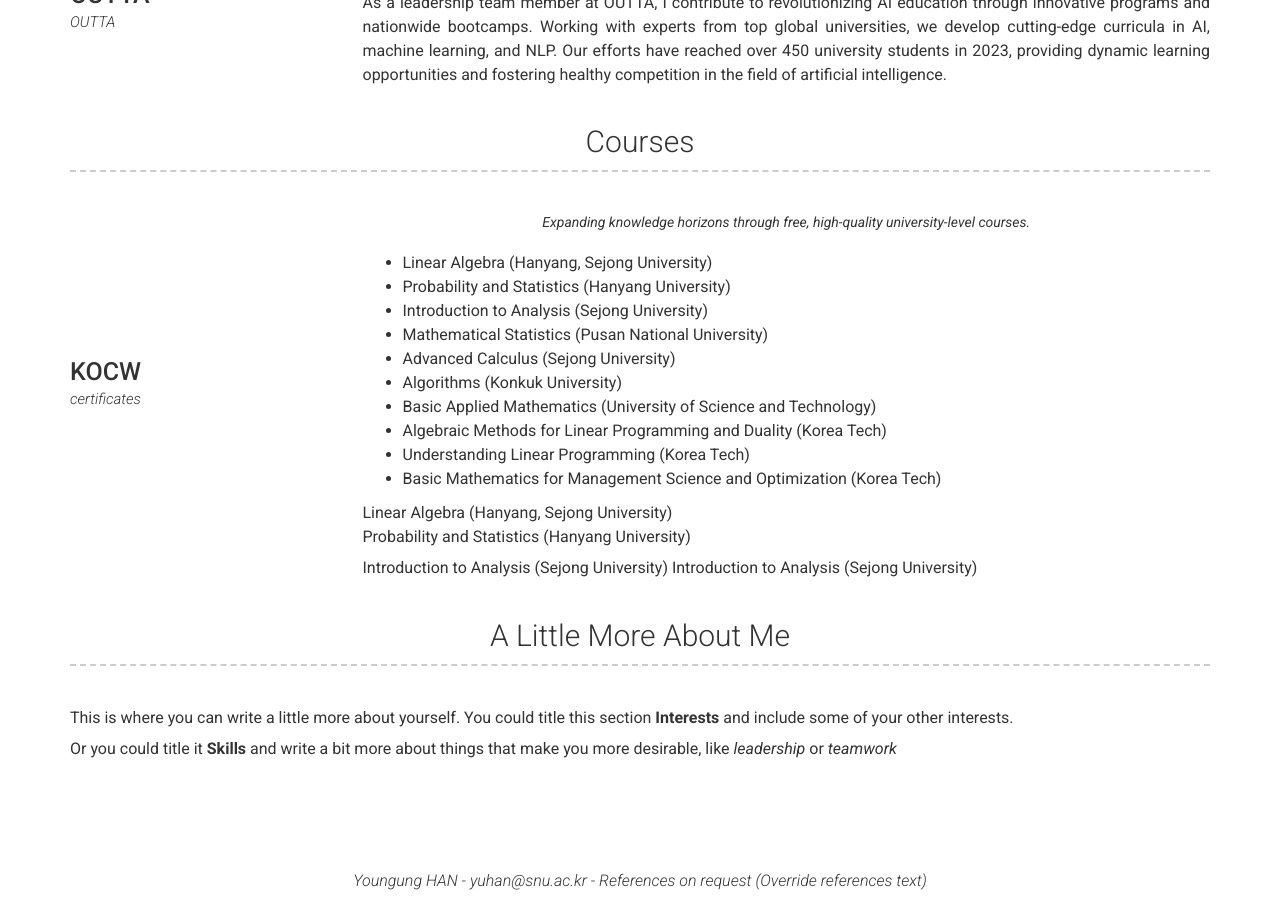
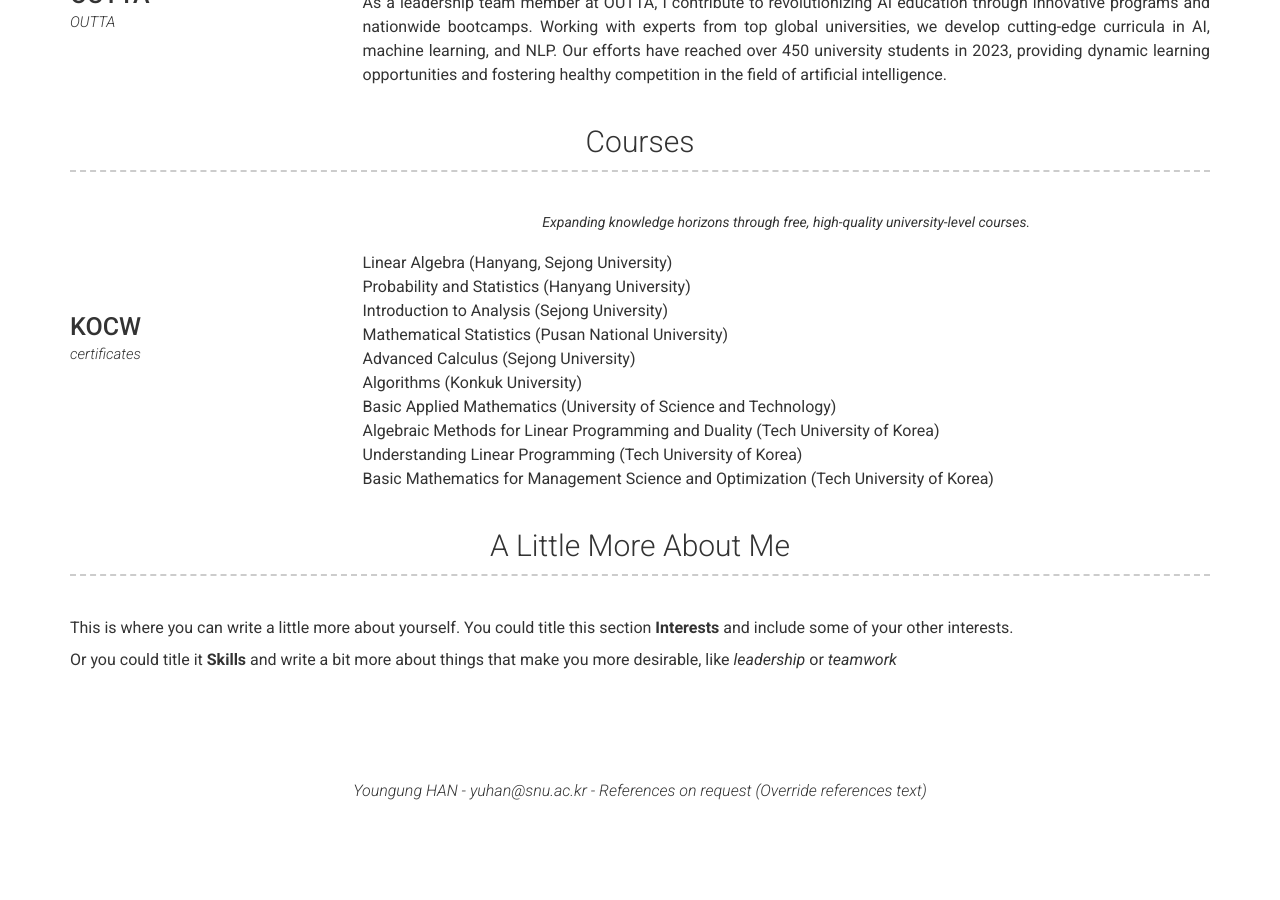
Before and after one commit to youngunghan/yuhan.github.io, a Jekyll site: the page built from index.md, in a window 1280 px wide and 900 px high, scrolled down 2930 px. Built offline with Jekyll 4.4.1, drawn with Linux system fonts in a browser that asks for light colours; nearby versions of some CDN libraries; after the commit the page ends 3741 px from its top, so only the background shows below that.

Commit message:
cv add v1.1

```diff
--- a/_config.yml
+++ b/_config.yml
@@ -190,23 +190,16 @@ content:
         quote: >
           Expanding knowledge horizons through free, high-quality university-level courses.
         description: | # this will include new lines to allow paragraphs
-          - Linear Algebra (Hanyang, Sejong University)
-          - Probability and Statistics (Hanyang University)
-          - Introduction to Analysis (Sejong University)
-          - Mathematical Statistics (Pusan National University)
-          - Advanced Calculus (Sejong University)
-          - Algorithms (Konkuk University)
-          - Basic Applied Mathematics (University of Science and Technology)
-          - Algebraic Methods for Linear Programming and Duality (Korea Tech)
-          - Understanding Linear Programming (Korea Tech)
-          - Basic Mathematics for Management Science and Optimization (Korea Tech)
-
           Linear Algebra (Hanyang, Sejong University) <br/>
-          Probability and Statistics (Hanyang University)
-
-          Introduction to Analysis (Sejong University)
-          Introduction to Analysis (Sejong University)
-
+          Probability and Statistics (Hanyang University) <br/>
+          Introduction to Analysis (Sejong University) <br/>
+          Mathematical Statistics (Pusan National University) <br/>
+          Advanced Calculus (Sejong University) <br/>
+          Algorithms (Konkuk University) <br/>
+          Basic Applied Mathematics (University of Science and Technology) <br/>
+          Algebraic Methods for Linear Programming and Duality (Tech University of Korea) <br/>
+          Understanding Linear Programming (Tech University of Korea) <br/>
+          Basic Mathematics for Management Science and Optimization (Tech University of Korea) <br/>
 
   - title: A Little More About Me
     layout: text
```
